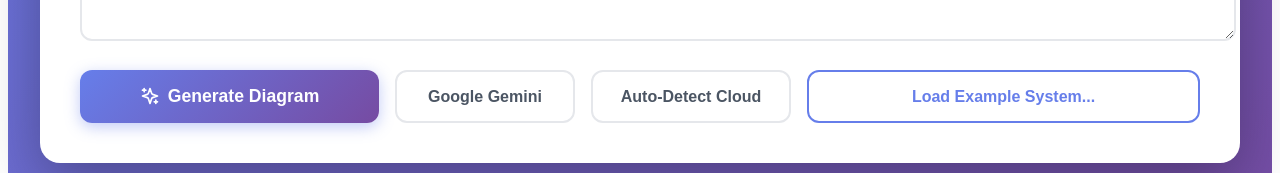
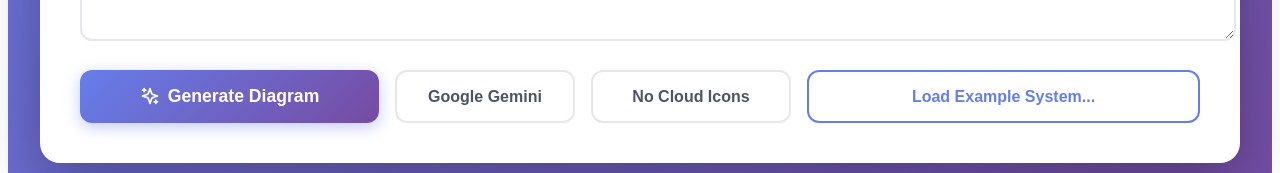
Before and after one commit to csivaraman/architecture-diagram-generator, a React (Vite) app: page / in a window 1280 px wide. Shown: the part 615-788 px from the top of the page. Built offline with nearby package versions, Linux system fonts and the light colour scheme.

Commit message:
refactor: consolidate cloud provider options

```diff
--- a/src/App.jsx
+++ b/src/App.jsx
@@ -15,7 +15,7 @@ const ArchitectureDiagramGenerator = () => {
 
 
     const [provider, setProvider] = useState('gemini');
-    const [cloudProvider, setCloudProvider] = useState('auto');
+    const [cloudProvider, setCloudProvider] = useState('none');
     const [error, setError] = useState(null);
     const [quotaError, setQuotaError] = useState(false);
     const [isMobile, setIsMobile] = useState(window.innerWidth < 768);
@@ -487,7 +487,6 @@ const ArchitectureDiagramGenerator = () => {
                                 minWidth: '200px'
                             }}
                         >
-                            <option value="auto">Auto-Detect Cloud</option>
                             <option value="none">No Cloud Icons</option>
                             <option value="aws">AWS Only</option>
                             <option value="azure">Azure Only</option>
```
